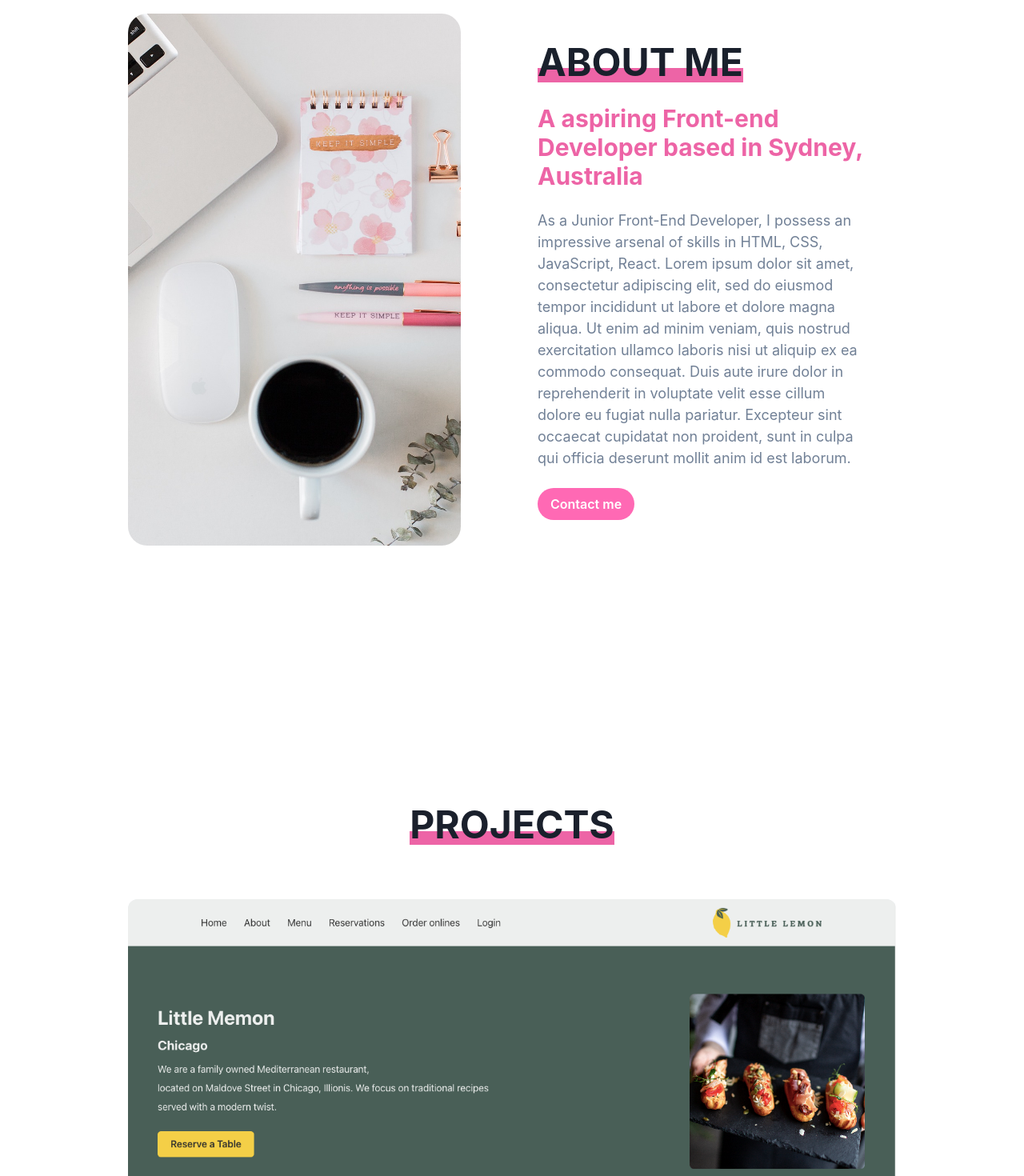
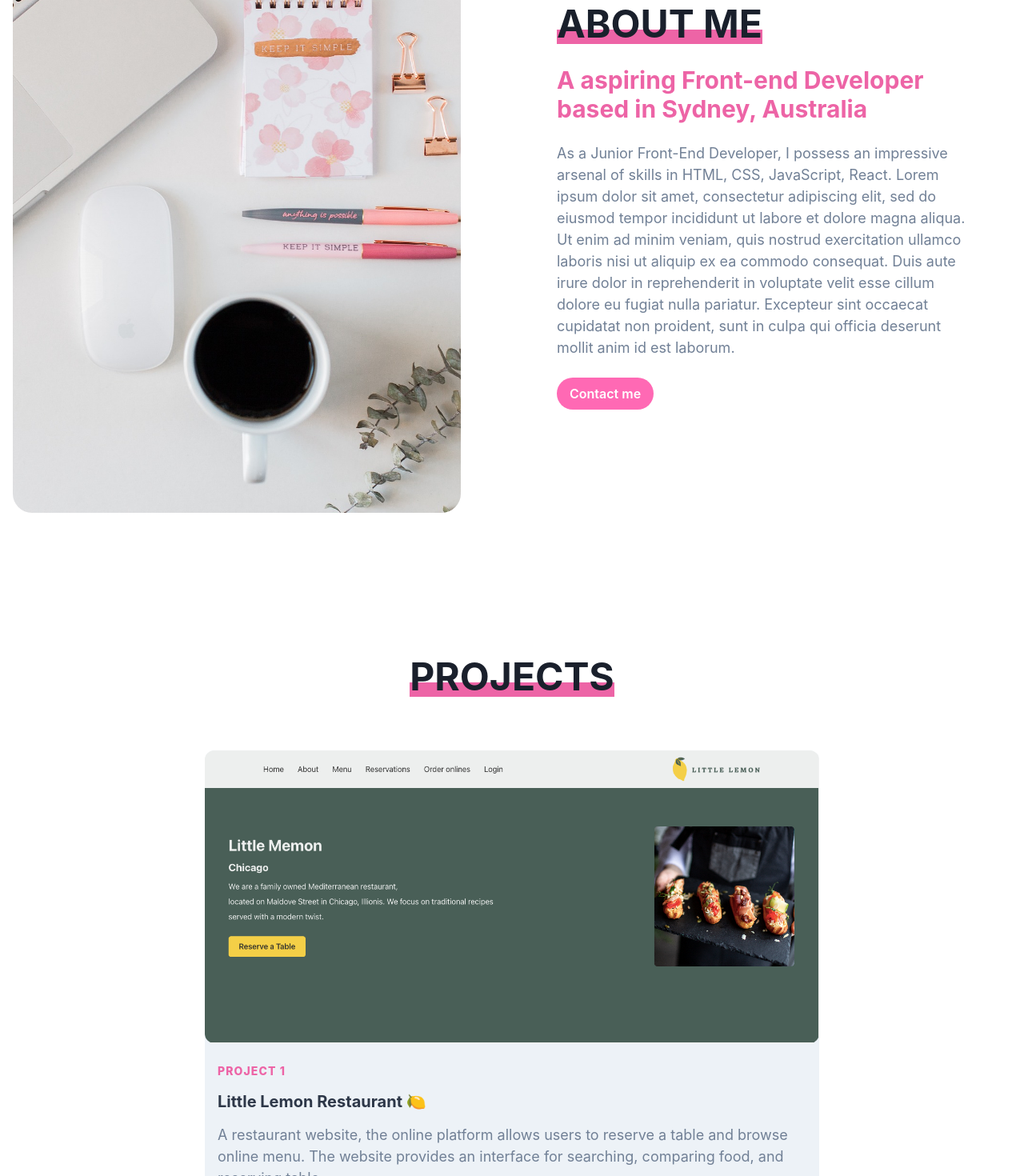
Before and after one commit to joycewv/joycewdev, a React (Create React App) app in the folder portfolio/: page / in a window 1280 px wide. Shown: the part 1330-2800 px from the top of the page at 80% size. Built offline with nearby package versions, Linux system fonts and the light colour scheme.

Commit message:
updated width

```diff
--- a/portfolio/src/components/AboutSection.js
+++ b/portfolio/src/components/AboutSection.js
@@ -17,7 +17,7 @@ import { Button, Flex, Heading, Image, Stack, Text, useBreakpointValue, } from '
 
 
     return (
-      <Stack minH={'100vh'} direction={{ base: 'column', md: 'row' }} p={40} spacing={'16'} id="about-section">
+      <Stack minH={'100vh'} direction={{ base: 'column', md: 'row' }} p={4} spacing={'16'} id="about-section">
         <Flex flex={1} borderRadius={'3xl'}>
           <Image alt={'About Image'} objectFit={'cover'} src={require('../assets/laptopwcoffee.jpg')} borderRadius={'3xl'} />
         </Flex>
--- a/portfolio/src/components/Card.js
+++ b/portfolio/src/components/Card.js
@@ -6,7 +6,7 @@ import React from "react";
 
 export default function Card ({ imageSrc, projectnumber, title, description, techstack, libraries, codelink, demolink}) {
   return (
-    <VStack color={'black'} bg={'gray.100'} borderRadius={'xl'}>
+    <VStack color={'black'} bg={'gray.100'} borderRadius={'xl'} maxW={'3xl'}>
       <Image borderRadius={'xl'} src={imageSrc} alt={title}/>
       <VStack spacing={'4'} p={'4'} alignItems={'flex-start'}>
         <HStack>
--- a/portfolio/src/components/Navbar.js
+++ b/portfolio/src/components/Navbar.js
@@ -1,10 +1,12 @@
 /*import React, { useEffect, useRef } from "react";*/
-import { Box, Flex, HStack, Image, } from "@chakra-ui/react";
+import { Box, Flex, HStack, Image, useMediaQuery, } from "@chakra-ui/react";
 
 
 
 
 export default function Navbar () {
+
+    const [isNotSmallerScreen] = useMediaQuery("(min-width:600px)");
 
     /*const headerRef = useRef(null);
     useEffect(() => {
@@ -40,8 +42,6 @@ export default function Navbar () {
         }
     }
 
-
-
     return (
         <>
         <Box bg={'#F8F8FF'}>
@@ -56,11 +56,10 @@ export default function Navbar () {
              transitionProperty="transform"
              transitionDuration=".3s"
              transitionTimingFunction="ease-in-out"
+             direction={isNotSmallerScreen ? "row" : "column"}
              /*ref={headerRef}*/
              >
-                <Flex>
-                    <Image src={require('../assets/joycew-logo-1.png')} alt={'logo'} width={'150'} height={'37.5'} />
-                </Flex>
+                <Image src={require('../assets/joycew-logo-1.png')} alt={'logo'} width={'150'} height={'37.5'} />
                 <HStack spacing={6} fontSize={'lg'} fontWeight={'bold'} style={{ color: '#333333' }}>
                     <a href="/">Home</a>
                     <a href="#about" onClick={handleClick("about")}  >About</a>
```
